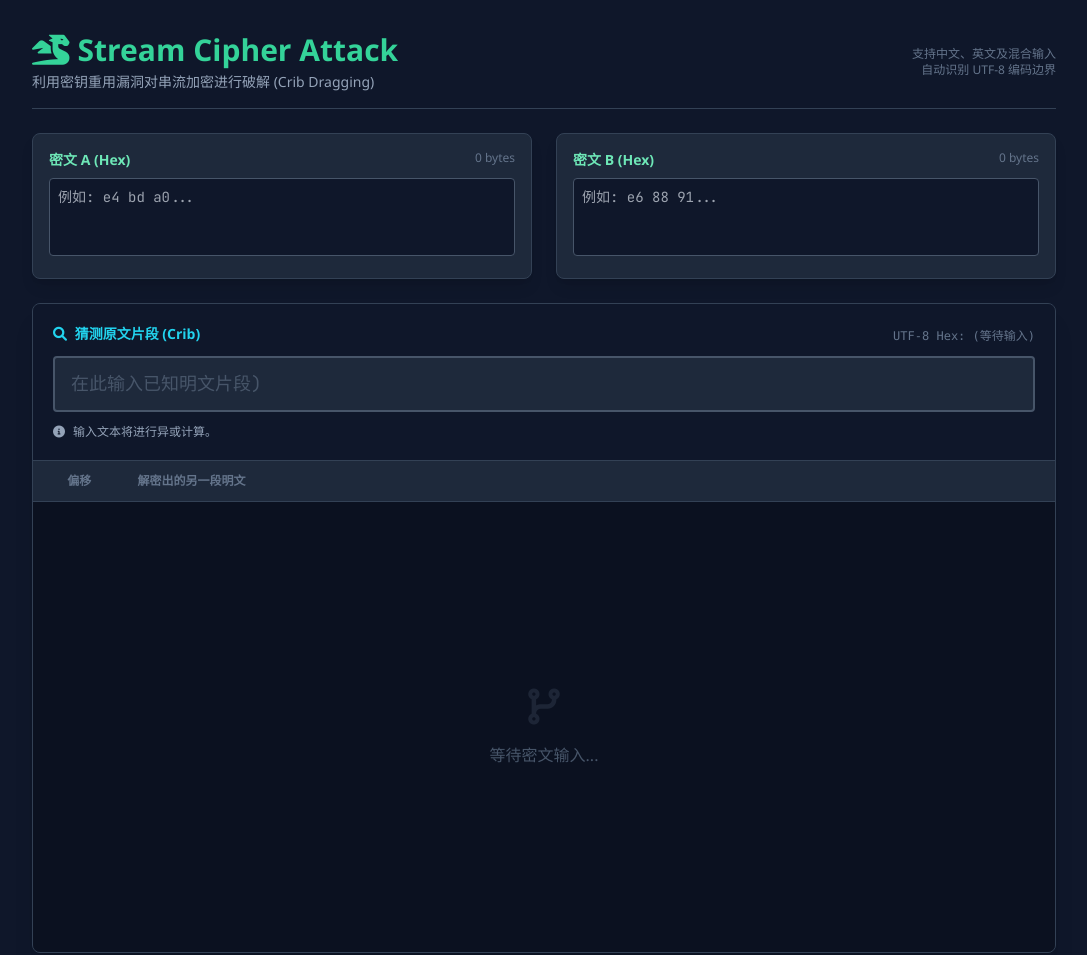
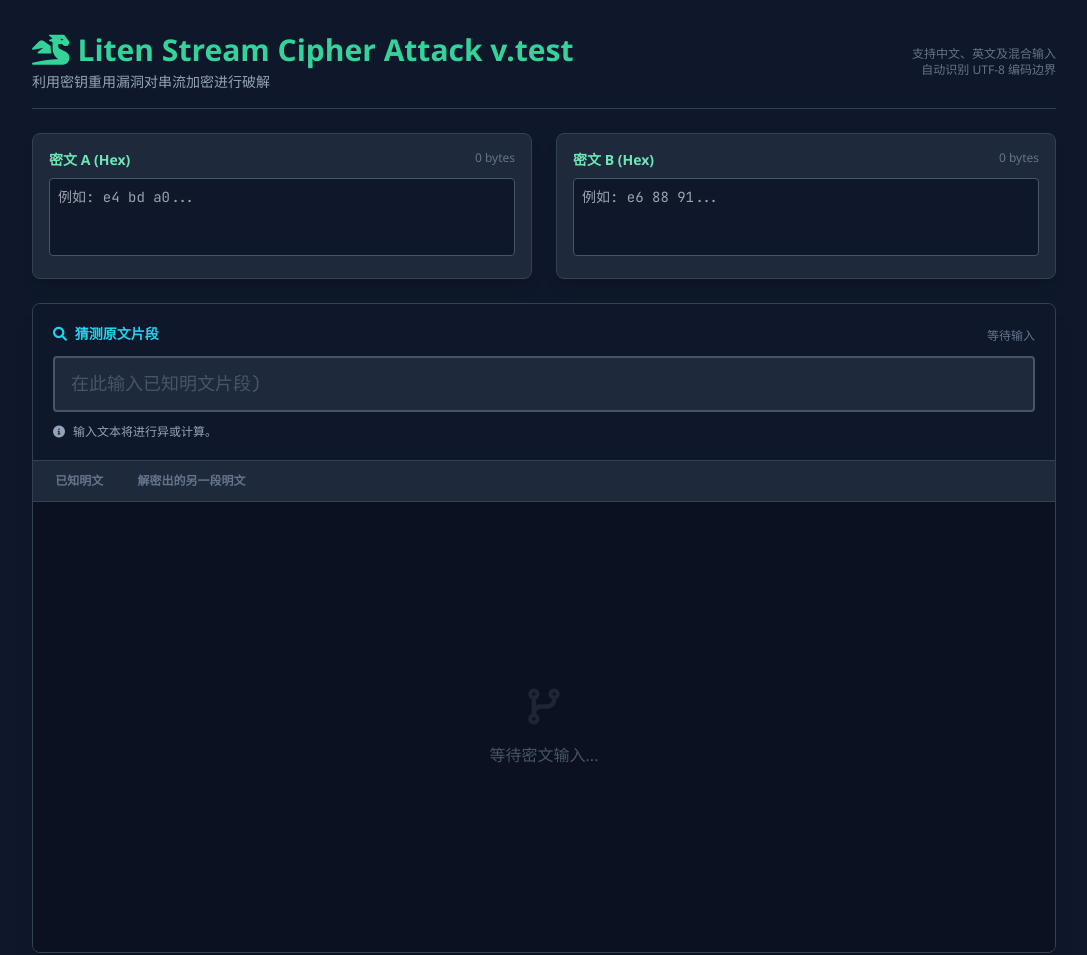
Before and after one commit to liten9110/StreamCipherAttack, a plain HTML site: page index.html in a window 1280 px wide. Shown: the whole page, without its empty margins (96-1183 px from the left). Drawn offline with nearby package versions, Linux system fonts and the light colour scheme.

Commit message:
Update index.html

```diff
--- a/index.html
+++ b/index.html
@@ -36,10 +36,10 @@
         <header class="flex items-center justify-between border-b border-slate-700 pb-4">
             <div>
                 <h1 class="text-2xl md:text-3xl font-bold text-emerald-400">
-                    <i class="fas fa-dragon mr-2"></i>Stream Cipher Attack
+                    <i class="fas fa-dragon mr-2"></i>Liten Stream Cipher Attack v.test
                 </h1>
                 <p class="text-slate-400 text-sm mt-1">
-                    利用密钥重用漏洞对串流加密进行破解 (Crib Dragging)
+                    利用密钥重用漏洞对串流加密进行破解
                 </p>
             </div>
             <div class="hidden md:block text-right text-xs text-slate-500">
@@ -81,10 +81,10 @@
 
                 <div class="flex justify-between items-end">
                     <label class="block text-sm font-bold text-cyan-400">
-                        <i class="fas fa-search mr-1"></i> 猜测原文片段 (Crib)
+                        <i class="fas fa-search mr-1"></i> 猜测原文片段
                     </label>
                     <span id="cribBytesDisplay" class="text-xs font-mono text-slate-500">
-                        UTF-8 Hex: (等待输入)
+                        等待输入
                     </span>
                 </div>
 
@@ -103,7 +103,7 @@
 
             <!-- 列表头 -->
             <div class="grid grid-cols-12 gap-4 p-3 bg-slate-800 text-xs font-bold text-slate-500 border-b border-slate-700">
-                <div class="col-span-2 md:col-span-1 text-center">偏移</div>
+                <div class="col-span-2 md:col-span-1 text-center">已知明文</div>
                 <div class="col-span-10 md:col-span-11 pl-2">解密出的另一段明文</div>
             </div>
 
```
